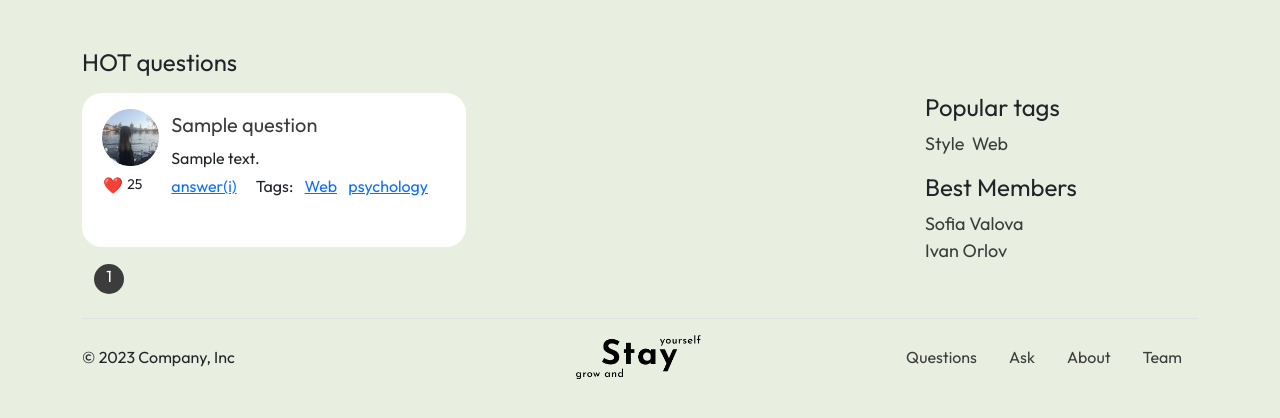
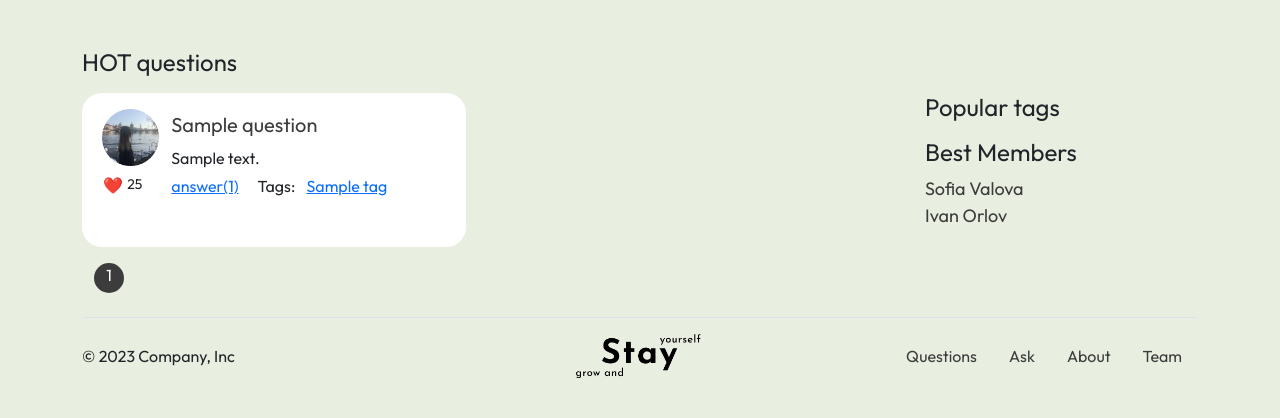
Before and after one commit to ssofiica/forum-web-tp, a Django app: page /hot/ in a window 1280 px wide. Shown: the part 80-498 px from the top of the page. Run offline with Django 4.2, Linux system fonts and the light colour scheme; tables that the repository leaves empty hold one stand-in row (values such as "Sample post"); some libraries are stand-ins or nearby versions.

Commit message:
added answer number, tag list to question card

```diff
--- a/app/models.py
+++ b/app/models.py
@@ -15,6 +15,8 @@
     tag_id = models.AutoField(primary_key=True)
     name = models.CharField(max_length=32)
 
+    manager = TagManager()
+
     def __str__(self):
         return f'({self.tag_id}) {self.name}'
 
@@ -23,10 +25,11 @@
         return self.order_by('-created_date')
 
     def get_hot(self):
-        return self.order_by('-rating')[:20]
+        return self.annotate(count=Count('answers')).order_by('-rating')[:20]
 
     def get_questions_by_tag(self, tag):
         return self.filter(tags=tag).order_by('-rating')
+
 
 class Question(models.Model):
     question_id = models.AutoField(primary_key=True)
--- a/app/views.py
+++ b/app/views.py
@@ -17,7 +17,14 @@
     if questions == None:
         return HttpResponse(f"Нет такой страницы")
     page_obj = pagination(questions, request, QUEST_NUMBER)
-    return render(request, 'index.html', {'data': {'title': 'New questions','quest': questions, 'page_obj': page_obj}})
+    top_tags = Tag.manager.get_top()
+    data = {
+        'title': 'New questions',
+        'top_tags': top_tags,
+        'quest': questions,
+        'page_obj': page_obj,
+    }
+    return render(request, 'index.html', {'data': data})
 
 def hot(request):
     questions = Question.manager.get_hot()
@@ -27,14 +34,15 @@
     return render(request, 'index.html', {'data': {'title': 'HOT questions','quest': questions, 'page_obj': page_obj}})
 
 def tag(request, tag_name):
-    tag = Tag.objects.get(name = tag_name)
+    tag = Tag.manager.get(name = tag_name)
     questions = Question.manager.get_questions_by_tag(tag.tag_id)
     if questions == None:
         return HttpResponse(f"Нет такой страницы")
     elif questions.count() == 0:
         return HttpResponse(f"У этого тэга нет вопросов")
     page_obj = pagination(questions, request, QUEST_NUMBER)
-    return render(request, 'index.html', {'data': {'title': 'Tag: {}'.format(tag_name), 'quest': questions, 'page_obj': page_obj}})
+    top_tags = Tag.manager.get_top()
+    return render(request, 'index.html', {'data': {'title': 'Tag: {}'.format(tag_name),'top_tags': top_tags, 'quest': questions, 'page_obj': page_obj}})
 
 def ask(request):
     return render(request, 'ask.html')
--- a/templates/inc/sidebar.html
+++ b/templates/inc/sidebar.html
@@ -1,8 +1,9 @@
-<div class="sidebar-section">
+  <div class="sidebar-section">
     <h4>Popular tags</h5>
     <div class="sidebar-tags">
-      <span class="tag me-1"><a href="" >Style</a></span>
-      <span class="tag"><a href="#">Web</a></span>
+      {% for i in data.top_tags %}
+        <span class="tag me-1"><a href="{% url 'tag_url' i.name %}" >{{ i.name }}</a></span>
+      {% endfor %}
     </div>
   </div>
   <div class="sidebar-section mt-3">
--- a/templates/index.html
+++ b/templates/index.html
@@ -27,10 +27,11 @@
             <div class="col-10">
                 <h4 class="question-title"><a href="{% url 'question_url' i.question_id %}">{{i.title}}</a></h4>
                 <div class="question-text mb-1">{{i.description}}</div>
-                <span class="me-3 mb-0"><a href="#">answer(i)</a></span>
+                <span class="me-3 mb-0"><a href="{% url 'question_url' i.question_id %}">answer({{ i.answers.count }})</a></span>
                 <span class="mb-0">Tags: </span>
-                <span class="mx-2"><a href="#">Web</a></span>
-                <span><a href="#">psychology</a></span>
+                {% for tag in i.tags.all%}
+                <span class="mx-2"><a href="{% url 'tag_url' tag.name %}">{{ tag.name }}</a></span>
+                {% endfor %}
             </div>
         </div>
     </div>
```
Also changed, not shown: app/management/commands/fill_db.py (+28 -25 lines).
